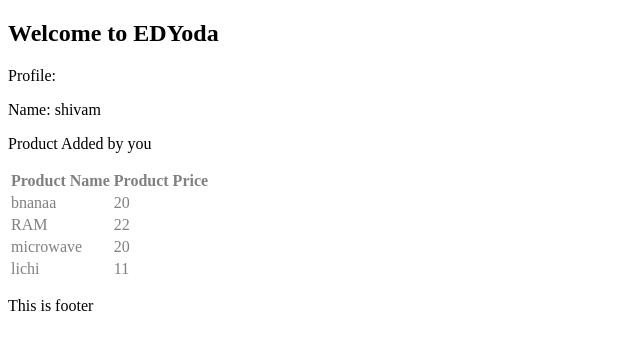
After one commit to edyoda/EDU-PD150520-Session-Code-Shivam, a Django app: page /user/1 in a window 1280 px wide. The commit adds this page. Shown: the top 350 px of the page, without its empty margins (0-640 px from the left). Run offline with Django 3.2, Linux system fonts and the light colour scheme; data comes from the database, SQL or seed files in the repository; both versions use the stored data as it was after the commit.

Commit message:
Genric view part 2 and user profile page

```diff
--- a/blog/models.py
+++ b/blog/models.py
@@ -11,6 +11,7 @@ class Product(models.Model):
 	name = models.CharField(max_length=50)
 	price = models.IntegerField()
 	image = models.ImageField(blank=True, null=True)
+	created_by = models.ForeignKey(User, on_delete=models.CASCADE, null=True, blank=True)
 
 	def __str__(self):
 		return self.name
--- /dev/null
+++ b/blog/templates/user_detail.html
@@ -0,0 +1,24 @@
+{% extends 'base.html' %}
+
+
+{% block content %}
+
+    Profile:
+    <p>Name: {{user.name}}</p>
+
+    <p>Product Added by you</p>
+    <table>
+		<tr>
+			<th>Product Name</th>
+			<th>Product Price</th>
+		</tr>
+	{% for product in products %}
+	<tr>
+		<td>{{product.name}}</td>
+		<td>{{product.price}}</td>
+	</tr>
+    {% endfor %}
+    </table>
+
+
+{% endblock content %}
--- a/blog/urls.py
+++ b/blog/urls.py
@@ -4,7 +4,8 @@ from django.views import generic
 
 from blog.views import (
     index, product_detail, products, orders, add_product, Login, AddProductView,
-    ProductListView, ProductDetailView
+    ProductListView, ProductDetailView, AddProductFormView, AddProductCreateView,
+    UpdateProductView, UserDetailView
 )
 
 urlpatterns = [
@@ -15,8 +16,12 @@ urlpatterns = [
     path('product/<int:pk>', ProductDetailView.as_view(), name='product_detail'),
     path('products', ProductListView.as_view()),
     # path('add_product', add_product),
-    path('add_product', AddProductView.as_view()),
+    # path('add_product', AddProductView.as_view()),
+    # path('add_product', AddProductFormView.as_view()),
+    path('add_product', AddProductCreateView.as_view()),
+    path('update_product/<int:pk>', UpdateProductView.as_view()),
     path('add_product_duplicate', generic.RedirectView.as_view(url='/login')),
     path('orders/<int:user_id>', orders),
+    path('user/<int:pk>', UserDetailView.as_view())
 
 ]
--- a/blog/views.py
+++ b/blog/views.py
@@ -10,6 +10,34 @@ from blog.forms import ProductForm, LoginForm
 def index(request, person_id):
 	person = User.objects.filter(id=person_id).first()
 	return HttpResponse('hello we are live now.' + person.name if person else 'nothing')
+
+
+class UpdateProductView(generic.UpdateView):
+	# model = Product
+	# fields = ['name', 'price', 'image']
+	success_url = '/products'
+	template_name = 'add_product.html'
+	form_class = ProductForm
+	model = Product
+
+
+class AddProductCreateView(generic.CreateView):
+	# model = Product
+	# fields = ['name', 'price', 'image']
+	success_url = '/products'
+	template_name = 'add_product.html'
+	form_class = ProductForm
+
+
+class AddProductFormView(generic.FormView):
+	form_class = ProductForm
+	success_url = '/products'
+	template_name = 'add_product.html'
+
+	def form_valid(self, form):
+		"""If the form is valid, redirect to the supplied URL."""
+		form.save()
+		return super().form_valid(form)
 
 
 class AddProductView(View):
@@ -69,6 +97,17 @@ def product_detail(request, product_id):
 	return render(request, 'product_detail.html', {'product': product})
 
 
+class UserDetailView(generic.DetailView):
+    model = User
+    template_name = 'user_detail.html'
+    context_object_name = 'user'
+
+    def get_context_data(self, **kwargs):
+        context = super().get_context_data(**kwargs)
+        context['products'] = Product.objects.filter(created_by=self.get_object())
+        return context
+
+
 class ProductDetailView(generic.DetailView):
     model = Product
     template_name = 'product_detail.html'
```
Also changed, not shown: blog/templates/add_product.html (+5 -5 lines), blog/migrations/0004_product_created_by.py (added), db.sqlite3.
